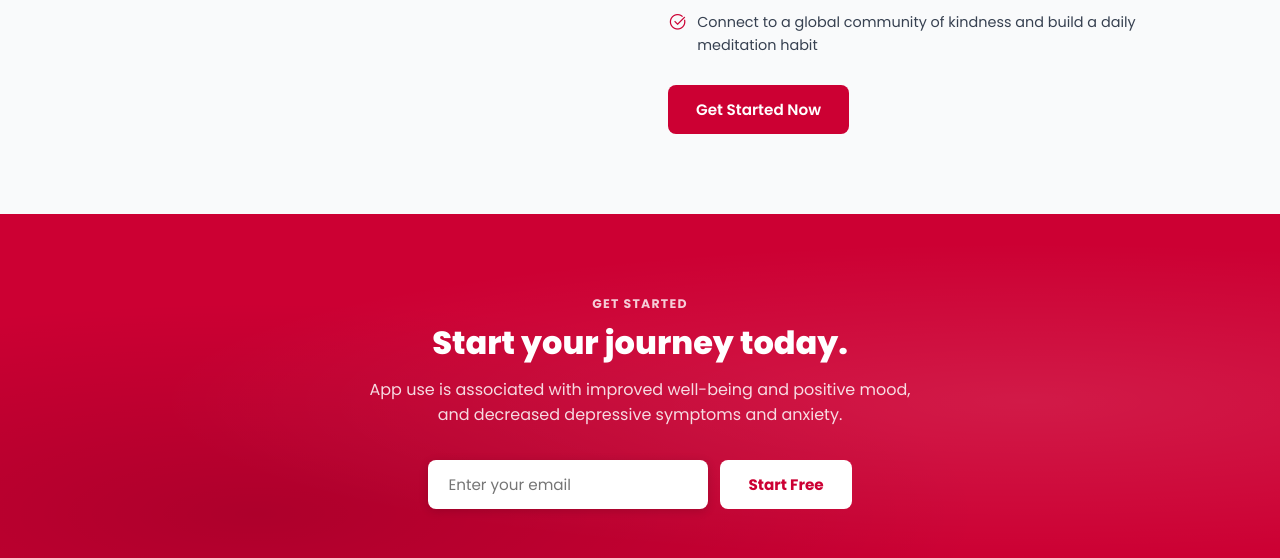
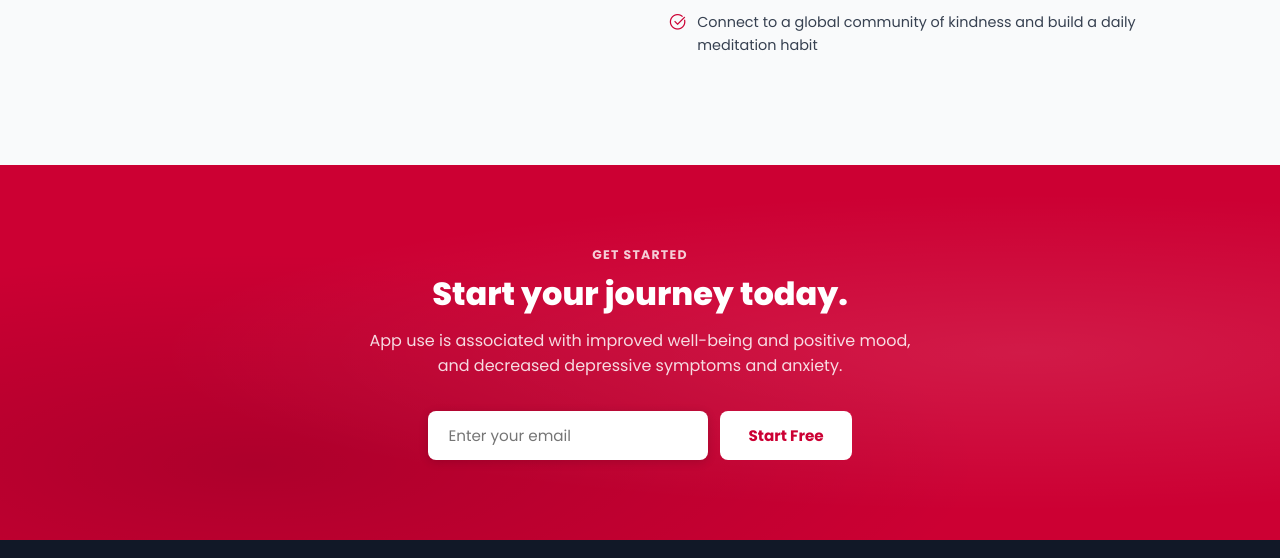
Before and after one commit to sunnyrain23/Compassion-Well-Being-Lab, a plain HTML site: page index.html in a window 1280 px wide. Shown: the part 1993-2551 px from the top of the page. Drawn offline with nearby package versions, Linux system fonts and the light colour scheme.

Commit message:
Update index.html

```diff
--- a/index.html
+++ b/index.html
@@ -710,7 +710,6 @@
         <li><i class="las la-check-circle"></i><span>A welcoming space to share and receive kindness every day</span></li>
         <li><i class="las la-check-circle"></i><span>Connect to a global community of kindness and build a daily meditation habit</span></li>
       </ul>
-      <button class="btn-primary">Get Started Now</button>
     </div>
   </div>
 </section>
```
